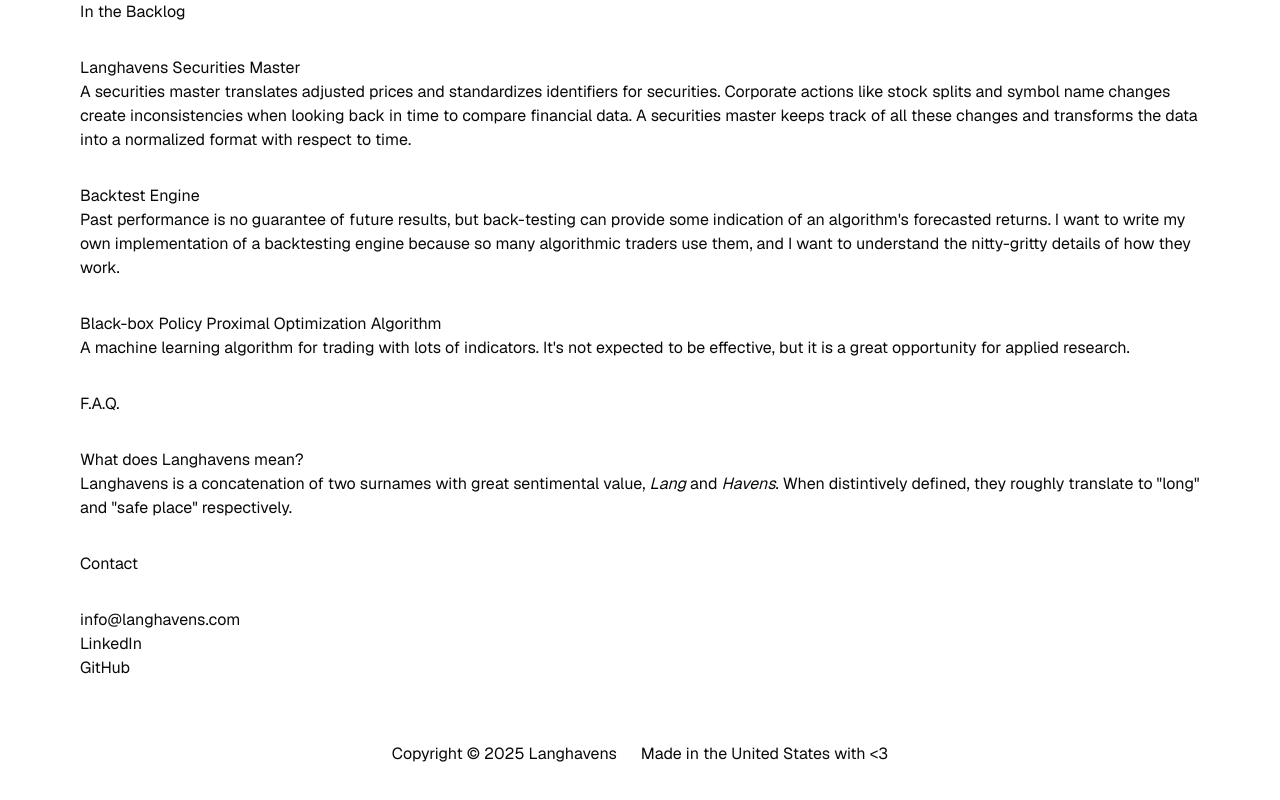
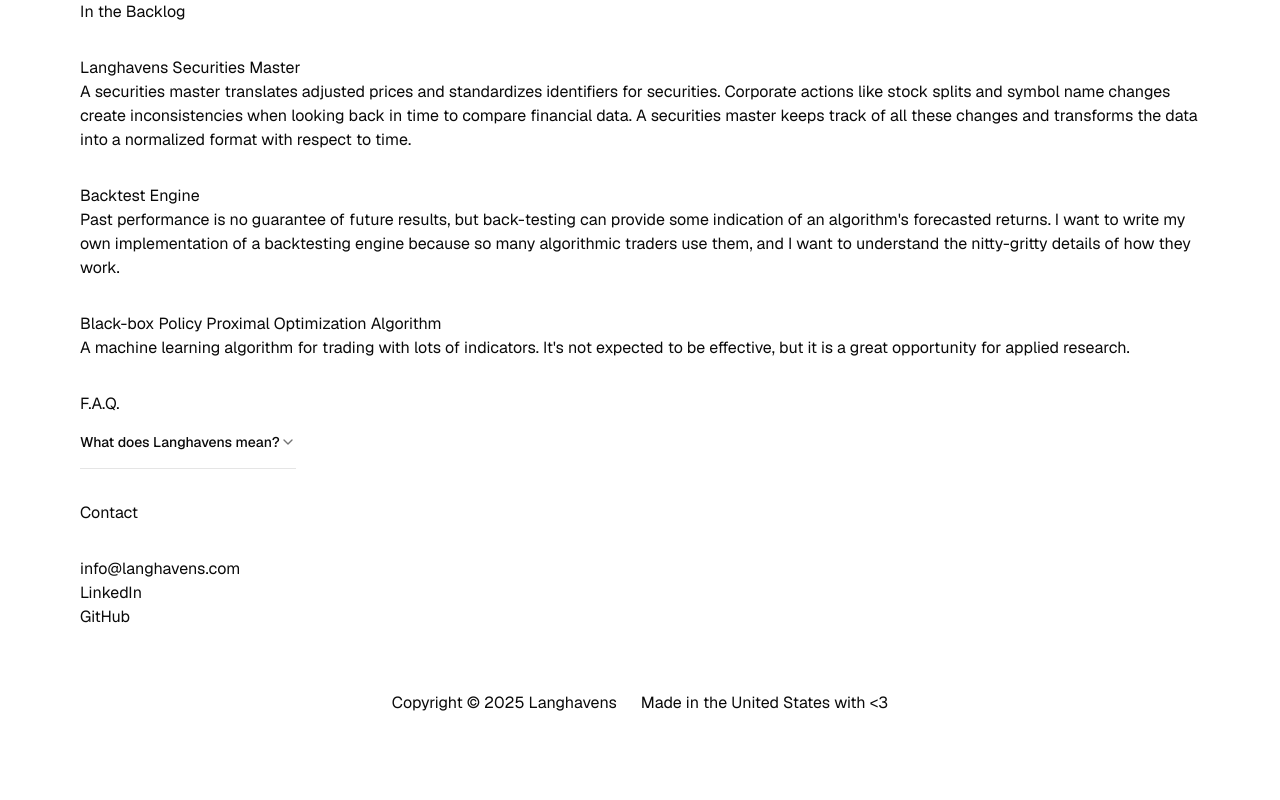
Before and after one commit to langhavens/langhavens.com, a Next.js app: page / in a window 1280 px wide. Shown: the part 516-1316 px from the top of the page. Built offline with nearby package versions, Linux system fonts and the light colour scheme.

Commit message:
LPW-6: added accordian to FAQ

```diff
--- a/app/page.tsx
+++ b/app/page.tsx
@@ -1,4 +1,9 @@
-
+import {
+  Accordion,
+  AccordionContent,
+  AccordionItem,
+  AccordionTrigger,
+} from "@/components/ui/accordion"
 
 export default function Home() {
   return (
@@ -30,10 +35,16 @@ export default function Home() {
           <p>Black-box Policy Proximal Optimization Algorithm</p>
           <p>A machine learning algorithm for trading with lots of indicators. It&apos;s not expected to be effective, but it is a great opportunity for applied research.</p>
         </div>
-        <h2>F.A.Q.</h2>
         <div>
-          <p>What does Langhavens mean?</p>
-          <p>Langhavens is a concatenation of two surnames with great sentimental value, <i>Lang</i> and <i>Havens</i>. When distintively defined, they roughly translate to &quot;long&quot; and &quot;safe place&quot; respectively.</p>
+          <h2>F.A.Q.</h2>
+          <Accordion type="single" collapsible>
+            <AccordionItem value="item-1">
+              <AccordionTrigger>What does Langhavens mean?</AccordionTrigger>
+              <AccordionContent>
+              Langhavens is a concatenation of two surnames with great sentimental value, <i>Lang</i> and <i>Havens</i>. When distintively defined, they roughly translate to &quot;long&quot; and &quot;safe place&quot; respectively.
+              </AccordionContent>
+            </AccordionItem>
+          </Accordion>
         </div>
         <h2>Contact</h2>
         <div>
--- /dev/null
+++ b/components/ui/accordion.tsx
@@ -0,0 +1,57 @@
+"use client"
+
+import * as React from "react"
+import * as AccordionPrimitive from "@radix-ui/react-accordion"
+import { ChevronDown } from "lucide-react"
+
+import { cn } from "@/lib/utils"
+
+const Accordion = AccordionPrimitive.Root
+
+const AccordionItem = React.forwardRef<
+  React.ElementRef<typeof AccordionPrimitive.Item>,
+  React.ComponentPropsWithoutRef<typeof AccordionPrimitive.Item>
+>(({ className, ...props }, ref) => (
+  <AccordionPrimitive.Item
+    ref={ref}
+    className={cn("border-b", className)}
+    {...props}
+  />
+))
+AccordionItem.displayName = "AccordionItem"
+
+const AccordionTrigger = React.forwardRef<
+  React.ElementRef<typeof AccordionPrimitive.Trigger>,
+  React.ComponentPropsWithoutRef<typeof AccordionPrimitive.Trigger>
+>(({ className, children, ...props }, ref) => (
+  <AccordionPrimitive.Header className="flex">
+    <AccordionPrimitive.Trigger
+      ref={ref}
+      className={cn(
+        "flex flex-1 items-center justify-between py-4 text-sm font-medium transition-all hover:underline text-left [&[data-state=open]>svg]:rotate-180",
+        className
+      )}
+      {...props}
+    >
+      {children}
+      <ChevronDown className="h-4 w-4 shrink-0 text-muted-foreground transition-transform duration-200" />
+    </AccordionPrimitive.Trigger>
+  </AccordionPrimitive.Header>
+))
+AccordionTrigger.displayName = AccordionPrimitive.Trigger.displayName
+
+const AccordionContent = React.forwardRef<
+  React.ElementRef<typeof AccordionPrimitive.Content>,
+  React.ComponentPropsWithoutRef<typeof AccordionPrimitive.Content>
+>(({ className, children, ...props }, ref) => (
+  <AccordionPrimitive.Content
+    ref={ref}
+    className="overflow-hidden text-sm data-[state=closed]:animate-accordion-up data-[state=open]:animate-accordion-down"
+    {...props}
+  >
+    <div className={cn("pb-4 pt-0", className)}>{children}</div>
+  </AccordionPrimitive.Content>
+))
+AccordionContent.displayName = AccordionPrimitive.Content.displayName
+
+export { Accordion, AccordionItem, AccordionTrigger, AccordionContent }
--- a/package.json
+++ b/package.json
@@ -9,6 +9,7 @@
     "lint": "next lint"
   },
   "dependencies": {
+    "@radix-ui/react-accordion": "^1.2.2",
     "class-variance-authority": "^0.7.1",
     "clsx": "^2.1.1",
     "lucide-react": "^0.474.0",
--- a/tailwind.config.ts
+++ b/tailwind.config.ts
@@ -55,6 +55,28 @@ export default {
   			lg: 'var(--radius)',
   			md: 'calc(var(--radius) - 2px)',
   			sm: 'calc(var(--radius) - 4px)'
+  		},
+  		keyframes: {
+  			'accordion-down': {
+  				from: {
+  					height: '0'
+  				},
+  				to: {
+  					height: 'var(--radix-accordion-content-height)'
+  				}
+  			},
+  			'accordion-up': {
+  				from: {
+  					height: 'var(--radix-accordion-content-height)'
+  				},
+  				to: {
+  					height: '0'
+  				}
+  			}
+  		},
+  		animation: {
+  			'accordion-down': 'accordion-down 0.2s ease-out',
+  			'accordion-up': 'accordion-up 0.2s ease-out'
   		}
   	}
   },
```
Also changed, not shown: 1 other file (tests, documents, lock files or other folders).
